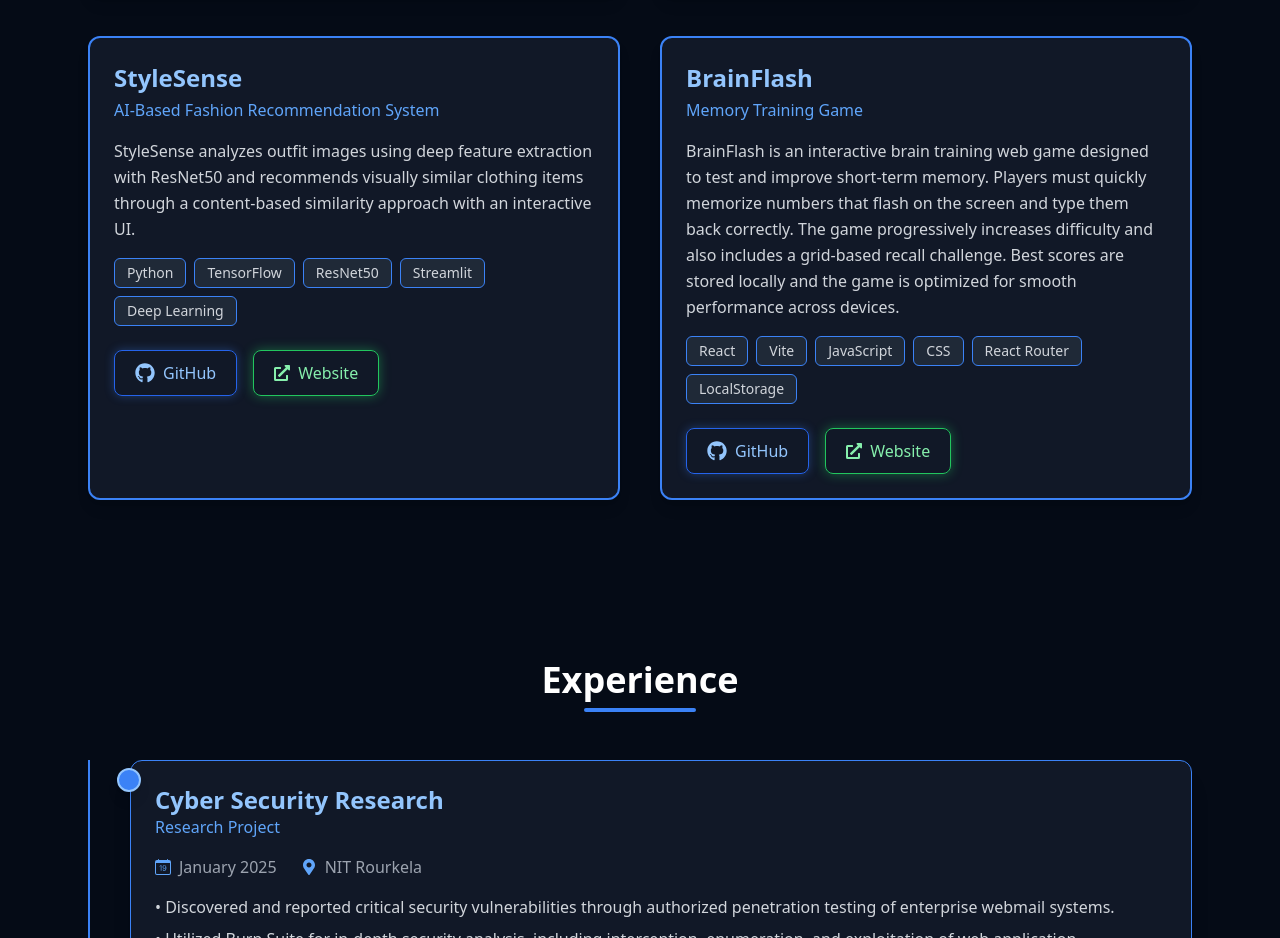
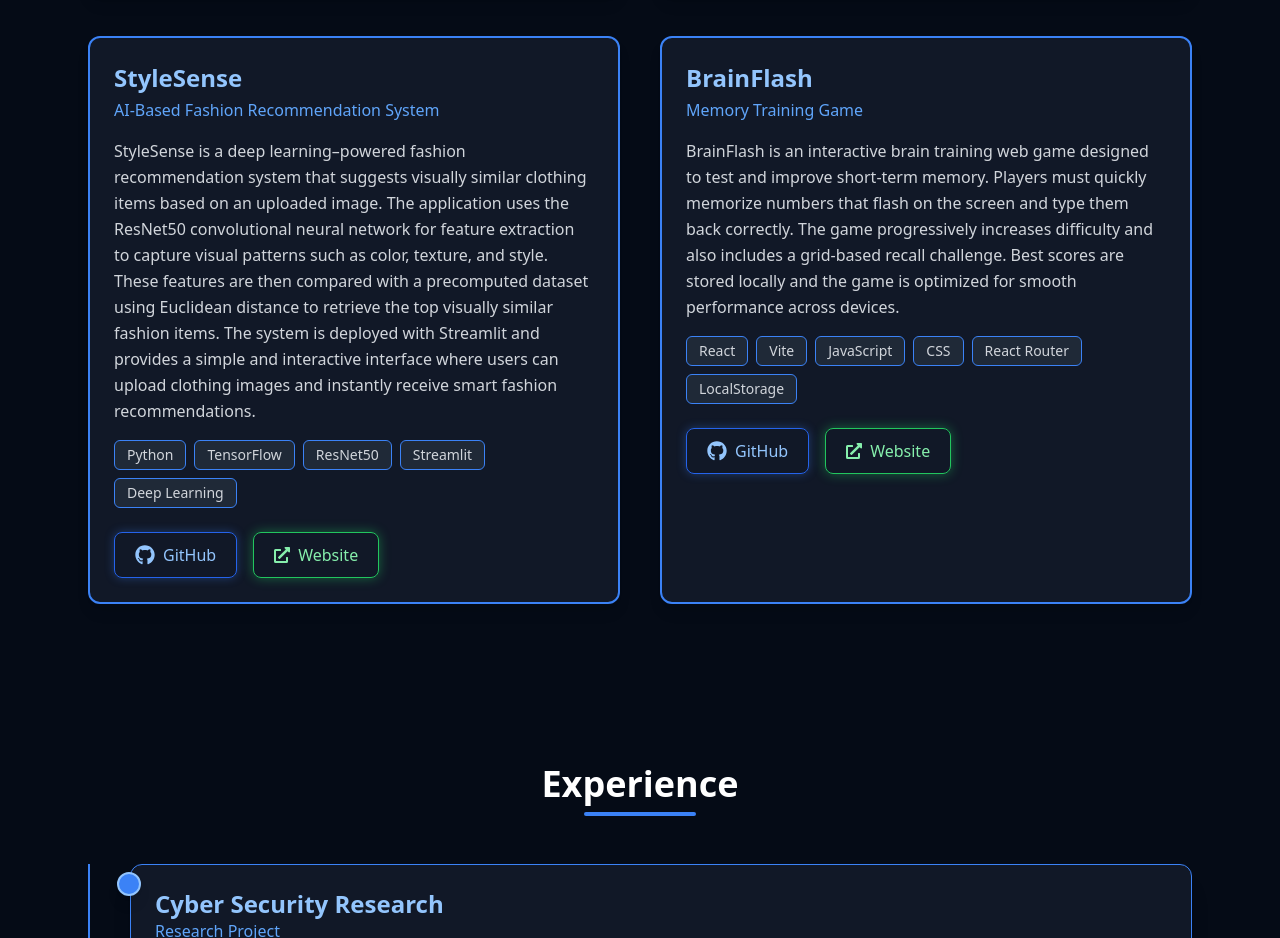
Before and after one commit to DibyanshuSah/My_Portfolio, a React (Vite) app: page / in a window 1280 px wide. Shown: the part 3060-3998 px from the top of the page. Built offline with nearby package versions, Linux system fonts and the light colour scheme.

Commit message:
Updated Section

```diff
--- a/src/sections/Projects.jsx
+++ b/src/sections/Projects.jsx
@@ -153,7 +153,7 @@ const Projects = () => {
         <ProjectCard
           title="StyleSense"
           subtitle="AI-Based Fashion Recommendation System"
-          description="StyleSense analyzes outfit images using deep feature extraction with ResNet50 and recommends visually similar clothing items through a content-based similarity approach with an interactive UI."
+          description="StyleSense is a deep learning–powered fashion recommendation system that suggests visually similar clothing items based on an uploaded image. The application uses the ResNet50 convolutional neural network for feature extraction to capture visual patterns such as color, texture, and style. These features are then compared with a precomputed dataset using Euclidean distance to retrieve the top visually similar fashion items. The system is deployed with Streamlit and provides a simple and interactive interface where users can upload clothing images and instantly receive smart fashion recommendations."
           tags={[
             "Python",
             "TensorFlow",
```
